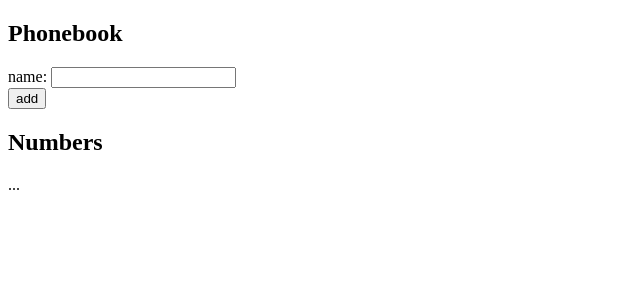
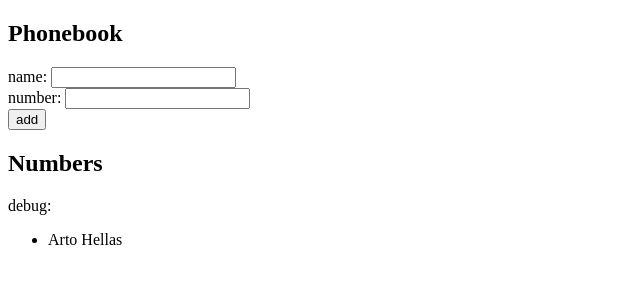
Before and after one commit to rinne13/rinne13-02-part2-react-04-puhelinluettelo, a React app: page / in a window 1280 px wide. Shown: the top 300 px of the page, without its empty margins (0-640 px from the left). Built offline with nearby package versions, Linux system fonts and the light colour scheme; the HTML template or start-up script is replaced by a standard one.

Commit message:
task id done

```diff
--- a/src/App.jsx
+++ b/src/App.jsx
@@ -1,27 +1,83 @@
-import { useState } from 'react'
+import { useState } from 'react';
 
 const App = () => {
   const [persons, setPersons] = useState([
-    { name: 'Arto Hellas' }
-  ])
-  const [newName, setNewName] = useState('')
+    { name: 'Arto Hellas', id: 1 }  // убедитесь, что id уникален
+  ]);
+  const [newName, setNewName] = useState('');
+
+  const [newNumber, setNewNumber] = useState('');
+
+  const addName = (event) => {
+    event.preventDefault();
+
+
+      if (persons.findIndex((input) => input.name === newName) === -1) {
+        const nameObject = {
+          name: newName,
+          id: persons.length + 1,  // уникальный идентификатор
+          phonenumber: newNumber
+        };
+
+        setPersons(persons.concat(nameObject));
+        setNewName('');
+        setNewNumber('');
+
+
+       } else {
+            alert(`${newName} is already added to phonebook`)
+          }
+
+
+    };
+
+
+
+
+
+
+
+  // Обработка изменения текста в поле ввода
+  const handleNameChange = (event) => {
+
+    setNewName(event.target.value);
+    console.log(event.target.value);
+
+  };
+
+  const handleNumberChange = (event) => {
+    setNewNumber(event.target.value);
+    console.log(event.target.value);
+
+  };
+
+
 
   return (
     <div>
       <h2>Phonebook</h2>
-      <form>
+      <form onSubmit={addName}>
         <div>
-          name: <input />
+          name: <input value={newName} onChange={handleNameChange} />
+        </div>
+        <div>
+        number: <input type="tel" id="phone" name="phone" pattern="(\+{0,1}\d{1,12})" required value={newNumber} onChange={handleNumberChange} />
         </div>
         <div>
           <button type="submit">add</button>
         </div>
       </form>
+
       <h2>Numbers</h2>
-      ...
+      <div>debug: {newName}{newNumber}</div>
+      <ul>
+        {persons.map(person => (
+          <li key={person.id}>{person.name}   {person.phonenumber}</li>  // используем уникальный id
+
+        ))}
+      </ul>
     </div>
-  )
-
+  );
 }
 
-export default App
+export default App;
--- a/src/main.jsx
+++ b/src/main.jsx
@@ -2,4 +2,5 @@ import ReactDOM from 'react-dom/client'
 
 import App from './App'
 
+
 ReactDOM.createRoot(document.getElementById('root')).render(<App />)
```
